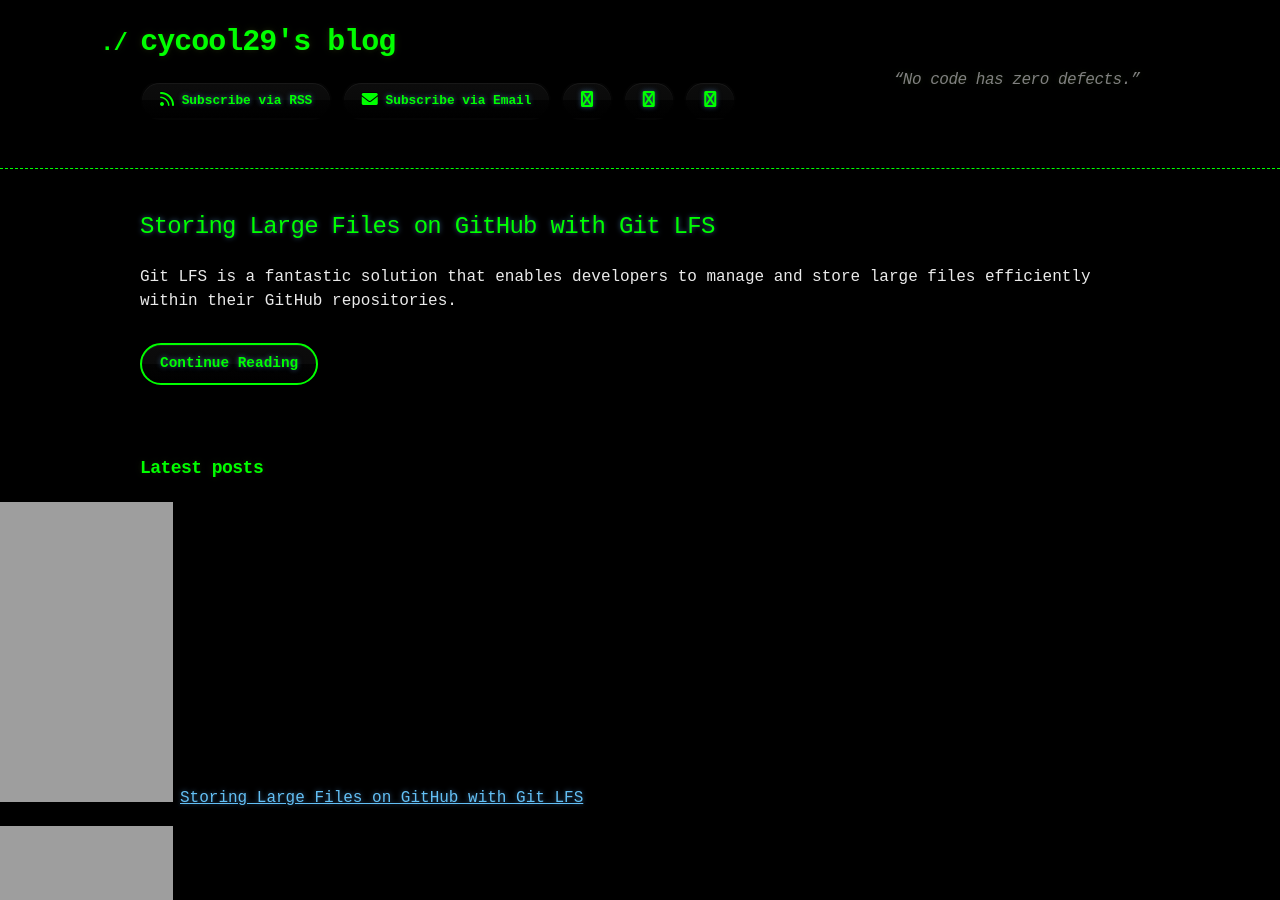
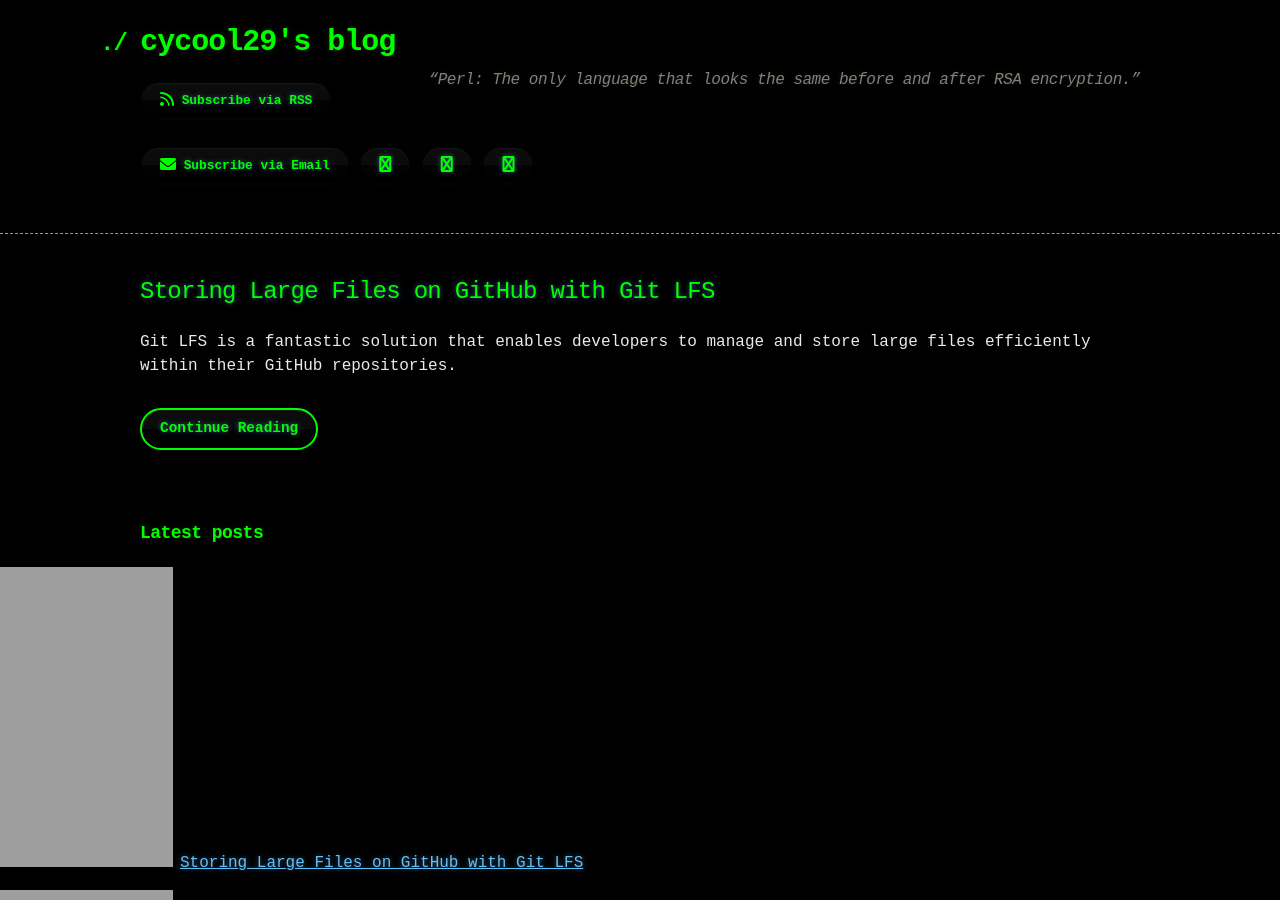
Before and after one commit to cycool29/cycool29.github.io, a Jekyll site: the page built from index.md, in a window 1280 px wide and 900 px high. Built offline with Jekyll 4.4.1, drawn with Linux system fonts in a browser that asks for light colours; a style sheet for code colours, icons or effects is not loaded.

Commit message:
Update quotes

```diff
--- a/_config.yml
+++ b/_config.yml
@@ -1,5 +1,5 @@
 title: cycool29's blog
-description: "“No code has zero defects.” "
+description: "“Perl: The only language that looks the same before and after RSA encryption.” "
 bio: A high school student. Intermediate in Python, Git, Bash. Learning JavaScript. He/Him. "
 author: cycool29
 url: https://cycool29.github.io
```
